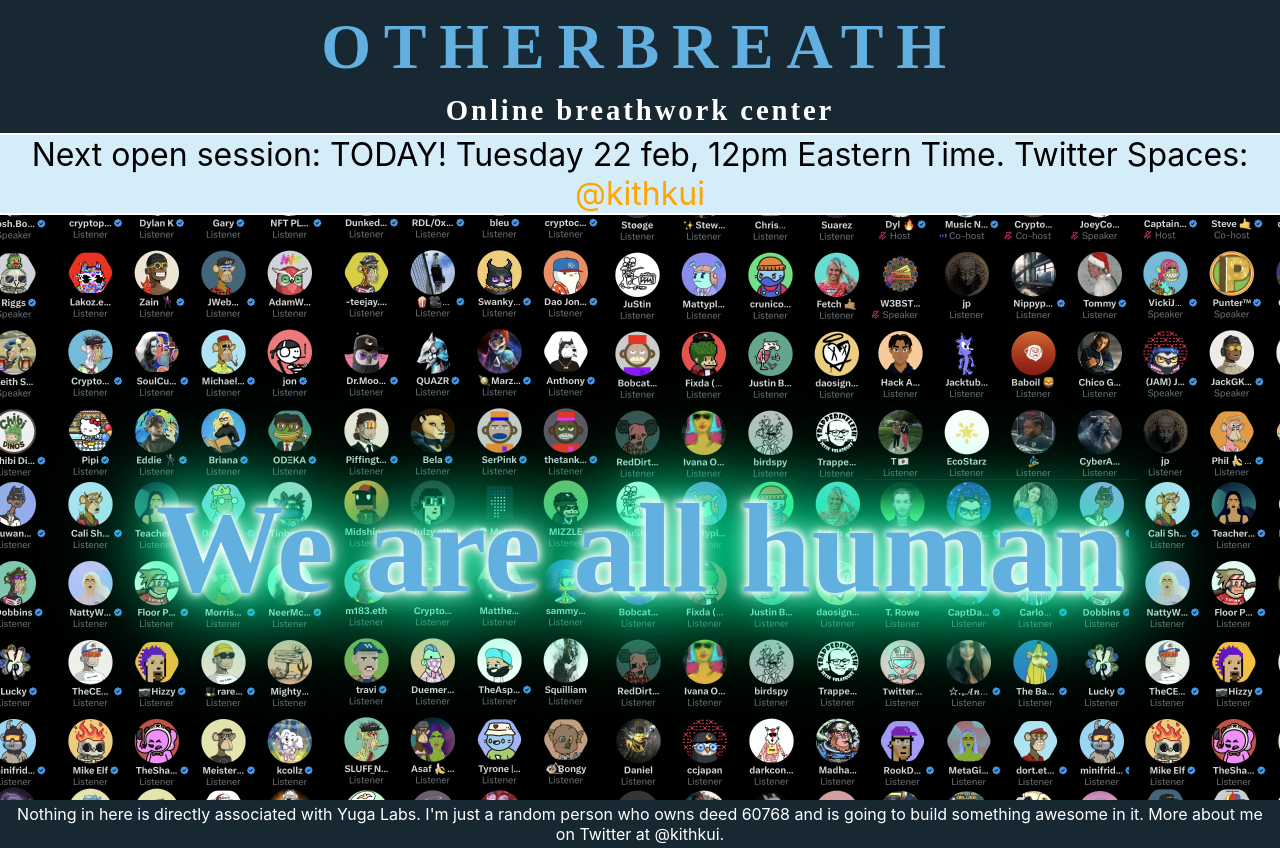
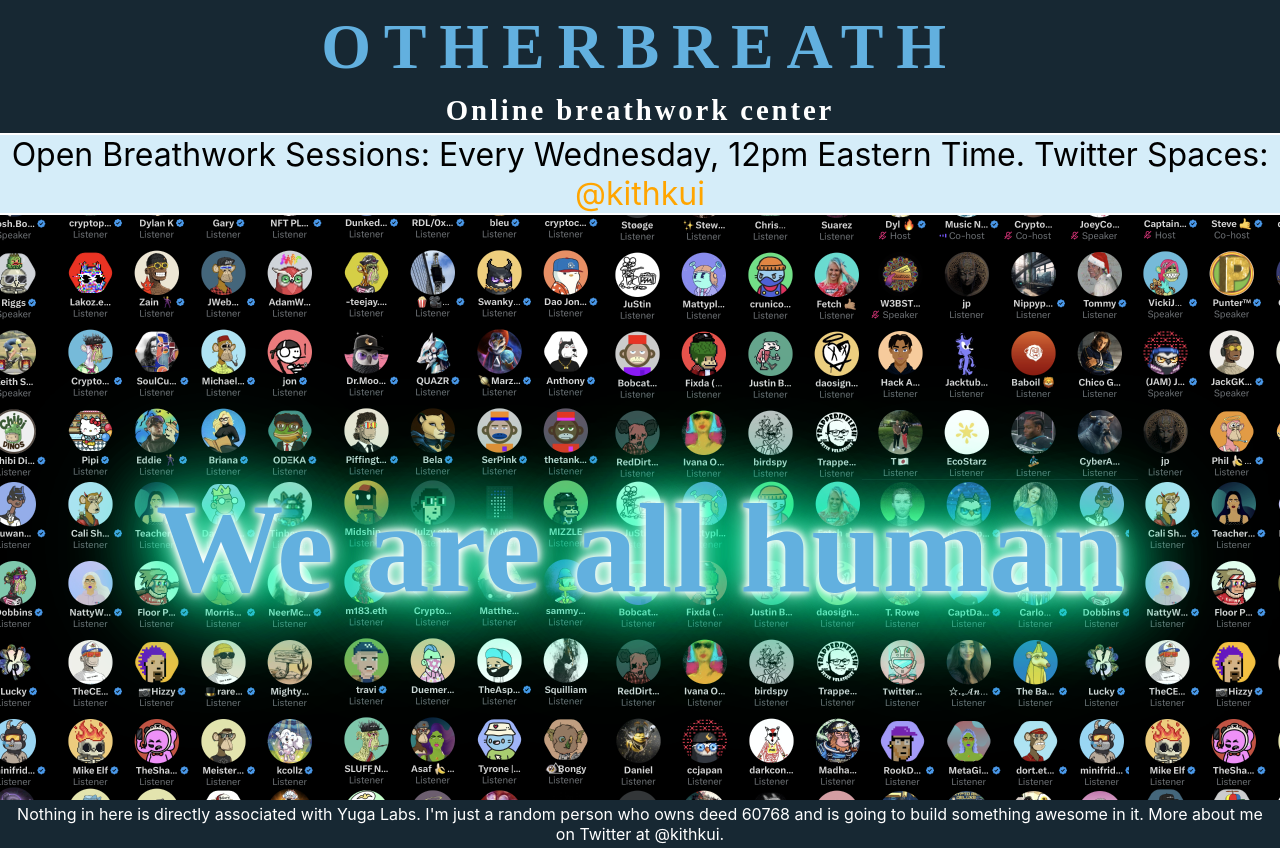
Before and after one commit to jpfraneto/otherbreath, a Next.js app: page / in a window 1280 px wide. Built offline with nearby package versions, Linux system fonts and the light colour scheme; a web font is replaced by a local one.

Commit message:
changed banner

```diff
--- a/pages/index.js
+++ b/pages/index.js
@@ -31,7 +31,7 @@
           <h3>Online breathwork center</h3>
         </div>
         <div className={styles.bannerNav}>
-          Next open session: TODAY! Tuesday 22 feb, 12pm Eastern Time. Twitter
+          Open Breathwork Sessions: Every Wednesday, 12pm Eastern Time. Twitter
           Spaces:{' '}
           <a
             href='https://www.twitter.com/kithkui'
```
